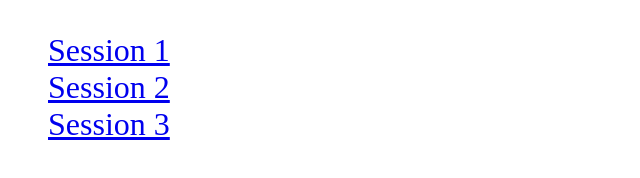
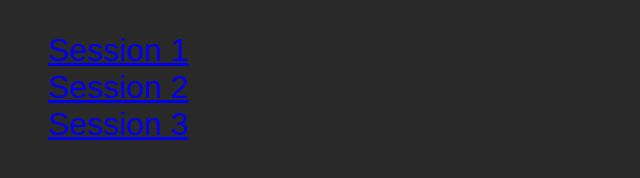
Before and after one commit to spotsnel/jeet, a plain HTML site: page index.html in a window 1280 px wide. Shown: the whole page, without its empty margins (0-640 px from the left). Drawn offline with Linux system fonts and the light colour scheme.

Commit message:
Change lobby styling

```diff
--- a/index.html
+++ b/index.html
@@ -1,7 +1,13 @@
 <!DOCTYPE html>
 <html>
   <head>
+    <title>SpotSnel: Jeet sessions</title>
     <style>
+      body {
+        font-family: Nunito, sans-serif !important;
+        background-color: #292929;
+        color: white;
+      }
       ul {
         font-size: 2em;
         list-style-type:none;
```
